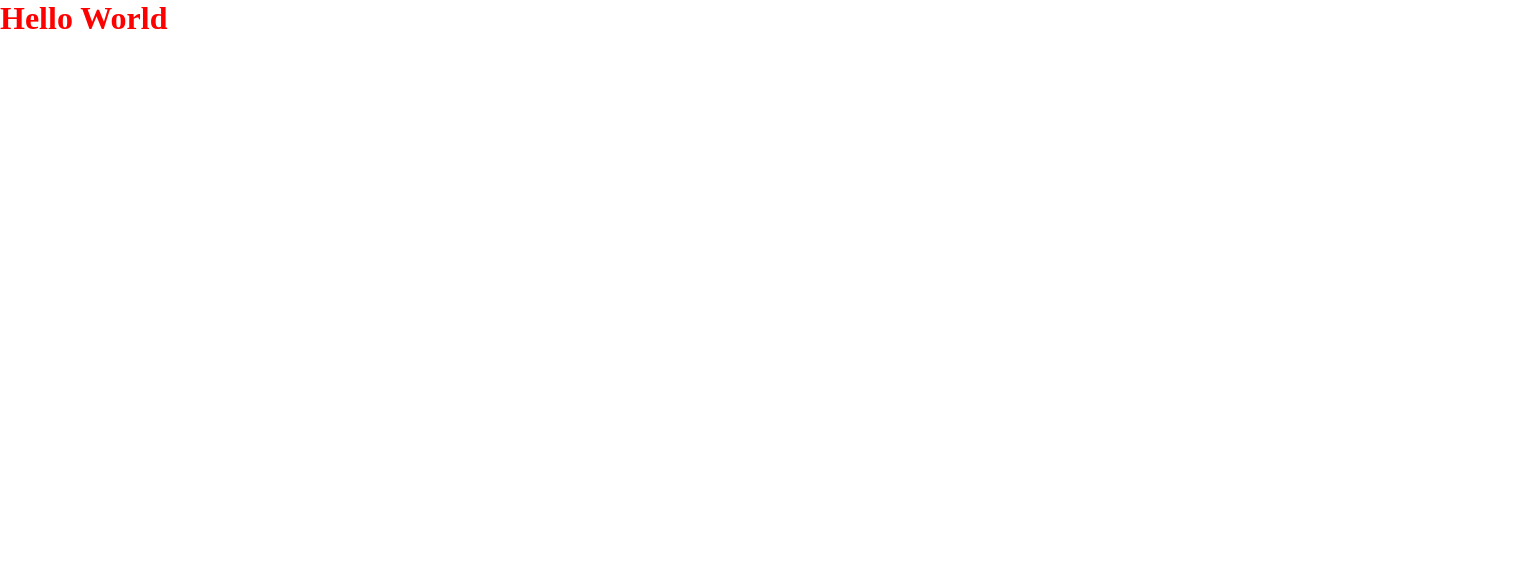
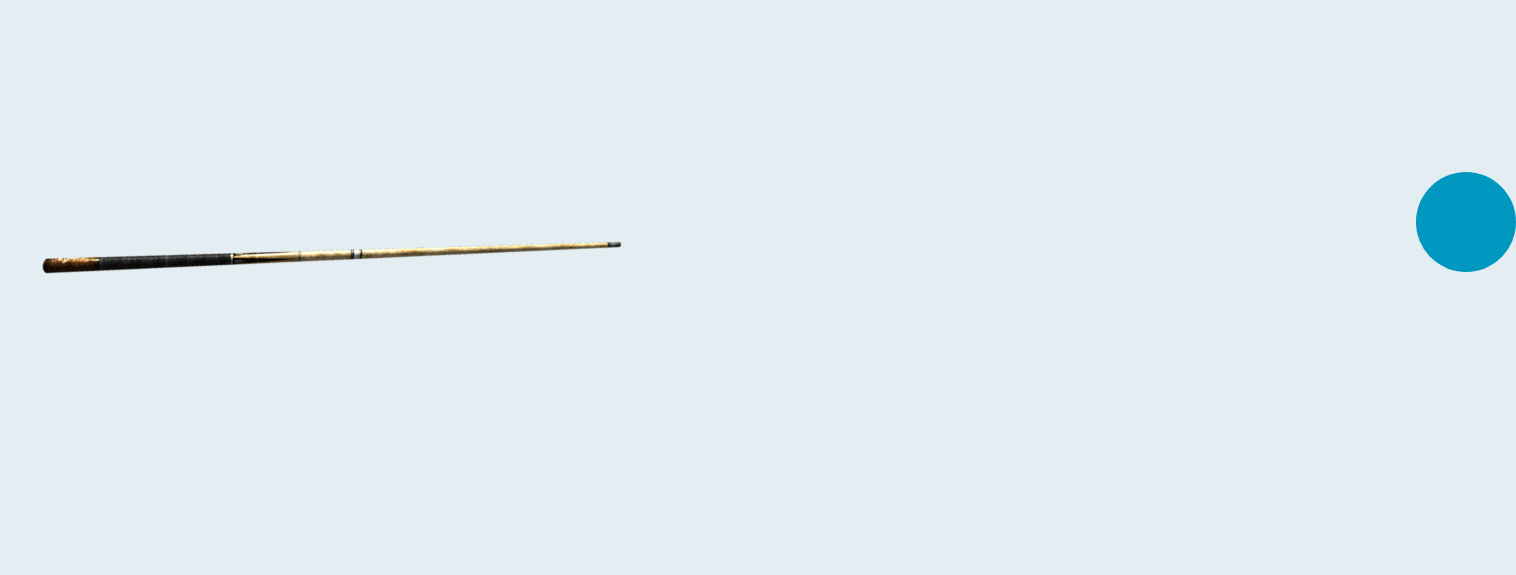
Before and after one commit to waqasnoor/animation-with-css, a website built with Parcel: page index.html in a window 1280 px wide. Shown: the whole page, 1516 px wide, since content can reach past the window. Built offline with nearby package versions, Linux system fonts and the light colour scheme.

Commit message:
Moving ball with stick

```diff
--- a/index.html
+++ b/index.html
@@ -7,7 +7,8 @@
     <link rel="stylesheet" href="./src/css/style.css" />
   </head>
   <body>
-    <h1 id="root" class="green">Hello World</h1>
+    <img class="stick" src="/src/images/stick.png" />
+    <div class="ball"></div>
 
     <script src="./src/index.js"></script>
   </body>
--- a/src/css/style.css
+++ b/src/css/style.css
@@ -1,13 +1,31 @@
-* {
-  box-sizing: border-box;
-  padding: 0px;
-  margin: 0px;
+.stick {
+  position: absolute;
+  transform: rotateZ(140deg);
+  top: 49px;
+  left: 20px;
+}
+.playing .stick {
+  transform: rotateZ(140deg);
+  left: 72px;
+  transition: left 200ms ease-out;
 }
 
-.red {
-  color: red;
+.ball {
+  background: #0097c0;
+  border-radius: 50%;
+  position: absolute;
+  top: 190px;
+  left: 620px;
+  width: 100px;
+  height: 100px;
+
+  transition: transform 600ms 200ms ease-out;
+}
+.playing .ball {
+  transform: translateX(796px) translateY(-18px);
+}
+body {
+  background: #e3edf2;
 }
 
-.green {
-  color: green;
-}
+/* CP_DoFullRefresh */
--- a/src/index.js
+++ b/src/index.js
@@ -1,4 +1,4 @@
 window.addEventListener("load", (event) => {
-  const Element = document.getElementById("root");
-  Element.classList.value = "red";
+  const body = document.getElementsByTagName("body")[0];
+  body.classList.add("playing");
 });
```
Also changed, not shown: src/images/paw.jfif (added), src/images/paw.png (added), src/images/paw1.png (added), src/images/paw2.png (added), src/images/stick.png (added).
